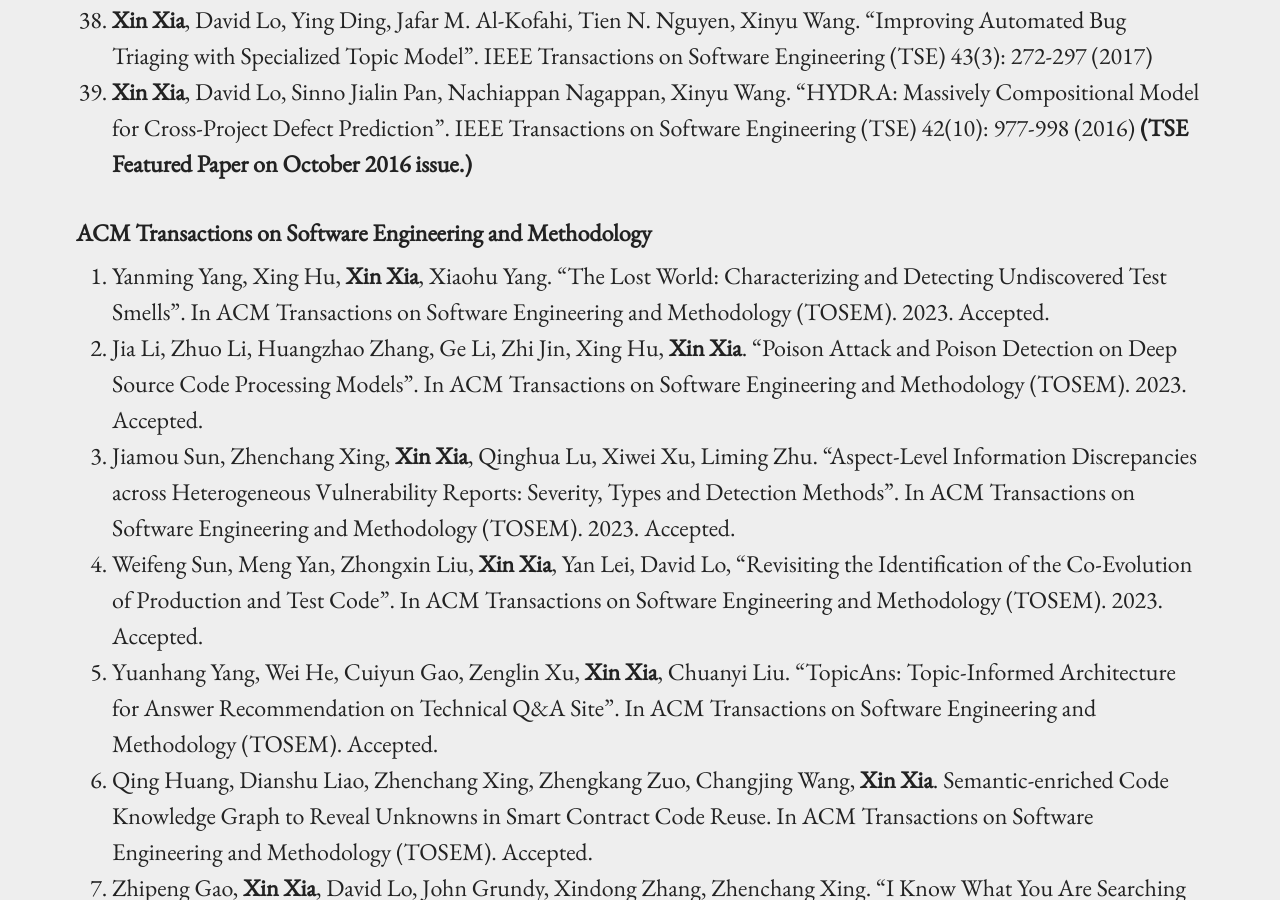
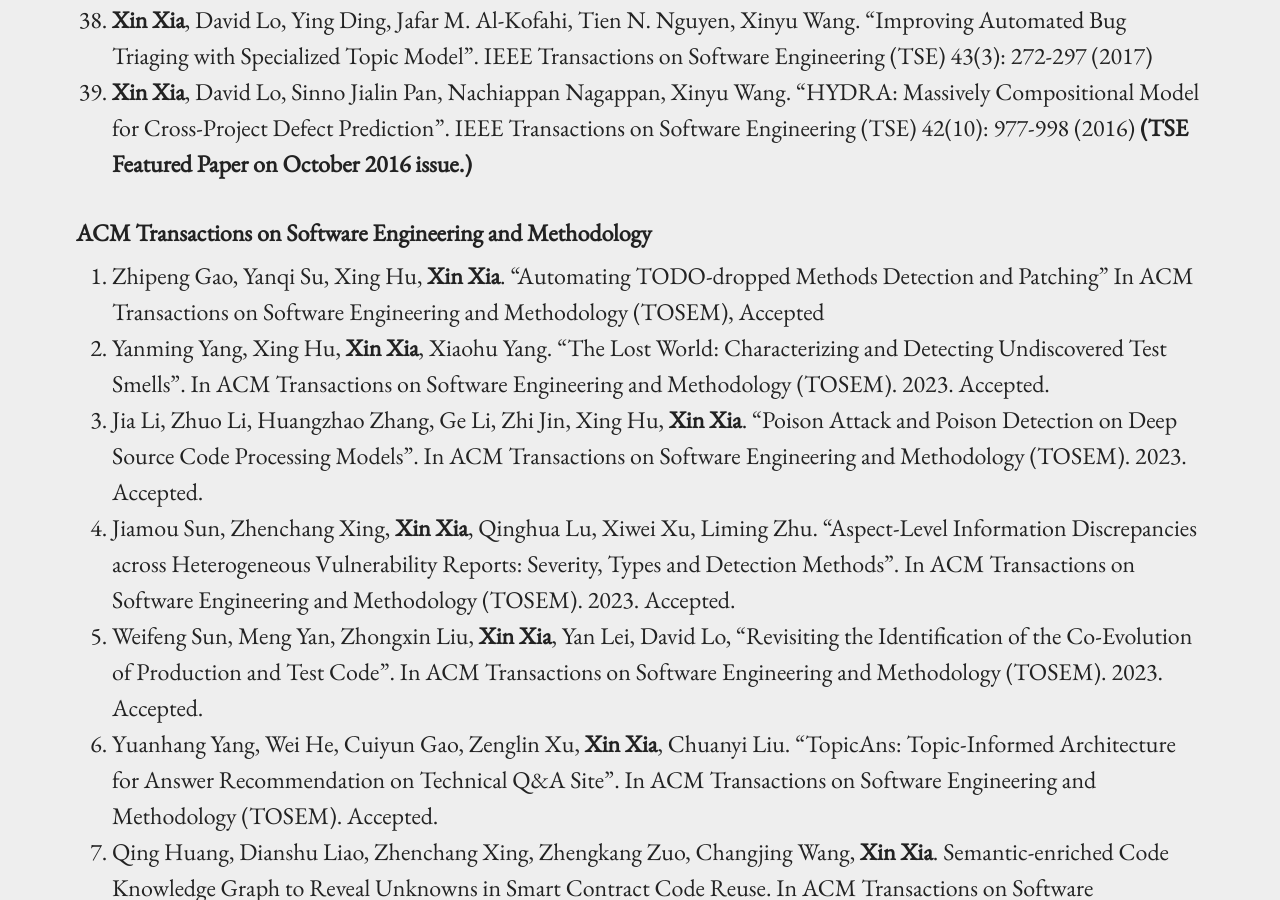
Before and after one commit to xin-xia/xin-xia.github.io, a Jekyll site: the page built from index.md, in a window 1280 px wide and 900 px high, scrolled down 4615 px. Built offline with Jekyll 4.4.1, drawn with Linux system fonts in a browser that asks for light colours; some of the changed text lies outside the part shown.

Commit message:
Update index.md

```diff
--- a/index.md
+++ b/index.md
@@ -81,6 +81,7 @@ Case Study of Code Clone Detection and Defect Prediction". IEEE Transactions on
  <strong>(TSE Featured Paper on October 2016 issue.)</strong>     <br />
 
 #### ACM Transactions on Software Engineering and Methodology
+1. Zhipeng Gao, Yanqi Su, Xing Hu, <strong>Xin Xia</strong>. "Automating TODO-dropped Methods Detection and Patching" In ACM Transactions on Software Engineering and Methodology (TOSEM), Accepted <br />
 1. Yanming Yang, Xing Hu,  <strong>Xin Xia</strong>, Xiaohu Yang. "The Lost World: Characterizing and Detecting Undiscovered Test Smells".  In ACM Transactions on Software Engineering and Methodology (TOSEM). 2023. Accepted.     <br />
 1. Jia Li, Zhuo Li, Huangzhao Zhang, Ge Li, Zhi Jin, Xing Hu,  <strong>Xin Xia</strong>. "Poison Attack and Poison Detection on Deep Source Code Processing Models". In ACM Transactions on Software Engineering and Methodology (TOSEM). 2023. Accepted.     <br />
 1. Jiamou Sun, Zhenchang Xing,  <strong>Xin Xia</strong>, Qinghua Lu, Xiwei Xu, Liming Zhu. "Aspect-Level Information Discrepancies across Heterogeneous Vulnerability Reports: Severity, Types and Detection Methods". In ACM Transactions on Software Engineering and Methodology (TOSEM). 2023. Accepted.   <br />
@@ -203,6 +204,7 @@ Case Study of Code Clone Detection and Defect Prediction". IEEE Transactions on
 
 
 #### ISSTA
+1. Shengyi Pan, You Wang, Zhongxin Liu, Xing Hu, <strong>Xin Xia</strong>, Shanping Li. Automating Zero-Shot Patch Porting for Hard Forks. ISSTA 2024: Accepted as a Full Paper.   <br />
 1. Zhongxin Liu, Kui Liu,  <strong>Xin Xia</strong>, Xiaohu Yang.  "Towards More Realistic Evaluation for Neural Test Oracle Generation". The ACM SIGSOFT International Symposium on Software Testing and Analysis (ISSTA 2023).     Accepted as a  Full Paper.      <br />
 1. Pavneet Singh Kochhar, <strong>Xin Xia</strong>, David Lo and Shanping Li. "Practitioners' Expectations on Automated Fault Localization".  ACM International Symposium on Software Testing and Analysis (ISSTA 2016). Accepted as a Full Paper. <br />
 
```
